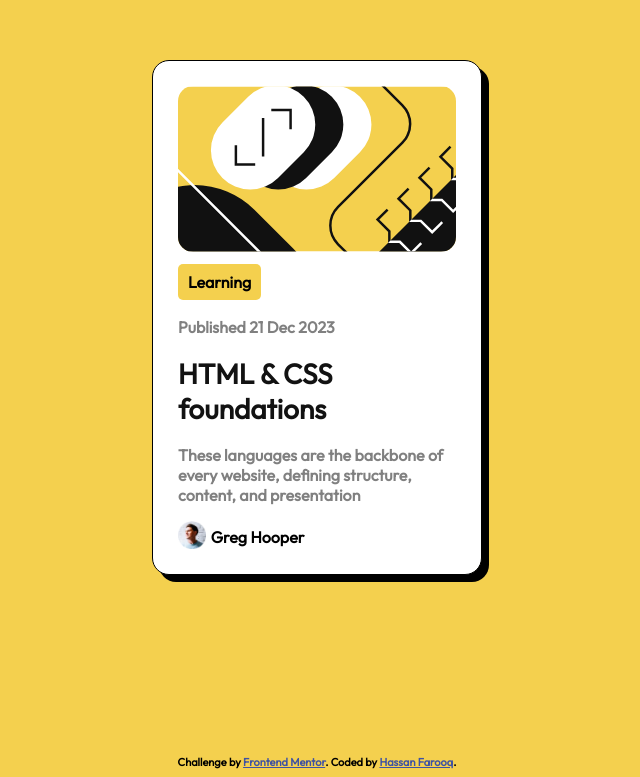
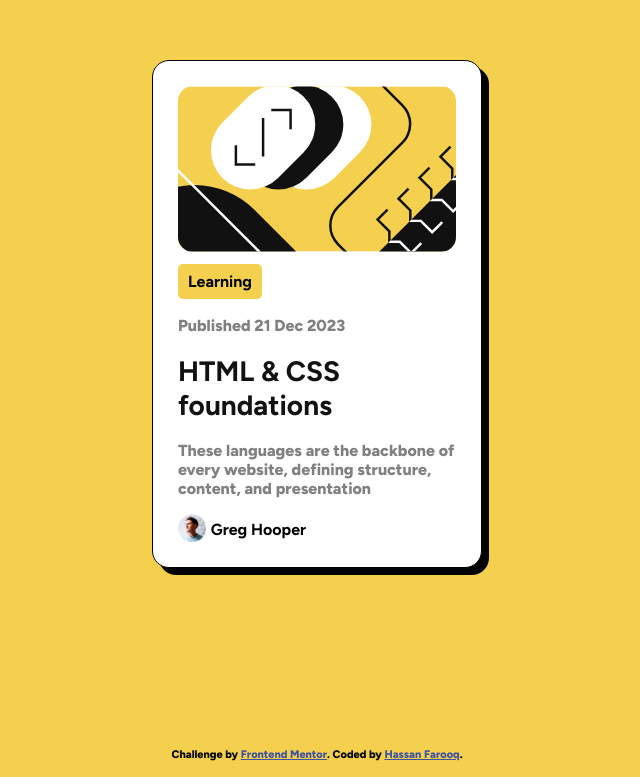
Before and after one commit to hassan-farooq-6/blog-card, a plain HTML site: page index.html in a window 1280 px wide. Shown: the part 120-897 px from the top of the page, without its empty margins (323-963 px from the left). Drawn offline with Linux system fonts and the light colour scheme.

Commit message:
Fixed CSS issues from AI review

```diff
--- a/style.css
+++ b/style.css
@@ -5,11 +5,13 @@
     font-size: 16px;
 
     background-color: hsl(47, 88%, 63%);
-    font-family: "Figtree", sans-serif;
+    /* font-family: "Figtree", sans-serif; */
     font-weight: 500;
     font-optical-sizing: auto;
 
-    font-family: "Outfit", sans-serif;
+    /* font-family: "Outfit", sans-serif; */
+    font-family: "Figtree", "Outfit", sans-serif;
+
     font-optical-sizing: auto;
     font-weight: 800;
     font-style: normal;
@@ -24,7 +26,6 @@
     padding: 25px;
     width: 100%;
 
-    border-radius: 2px;
     border: 1px solid #ccc; /* Adding a border */
     border-color: black;
     border-radius: 17px;
@@ -43,8 +44,8 @@
 
 
 
-    background-color: hsl(0, 0%, 100%)lack;
-}
+    background-color: hsl(0, 0%, 100%);
+  }
 .card .main-img{
     max-width: 100%;
     height: auto;
```
